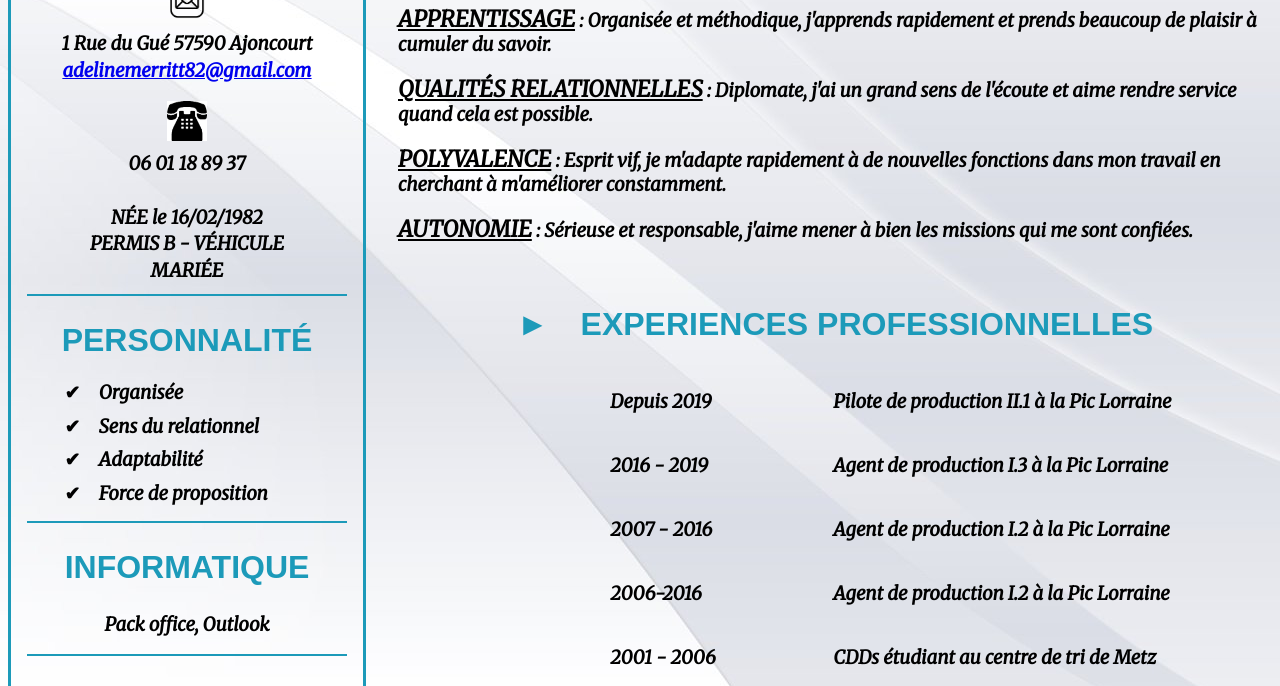
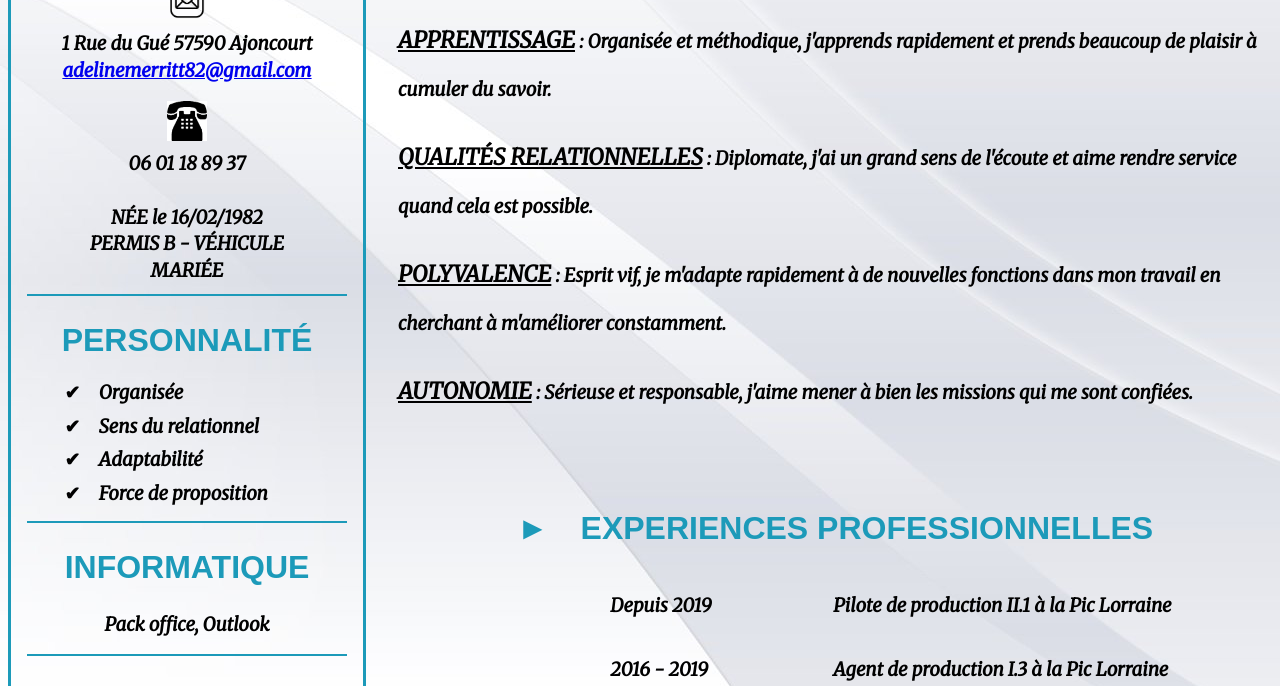
Before and after one commit to SylvainTama/CVAdeline, a plain HTML site: page index.html in a window 1280 px wide. Shown: the part 414-1100 px from the top of the page. Drawn offline with Linux system fonts and the light colour scheme; a web font is replaced by a local one.

Commit message:
Update styles.css

```diff
--- a/styles.css
+++ b/styles.css
@@ -104,6 +104,10 @@ body {
 	text-decoration: underline;
 }
 
+#competences {
+	line-height: 3em;
+}
+
 #experiences {
 	text-align: center;
 }
```
